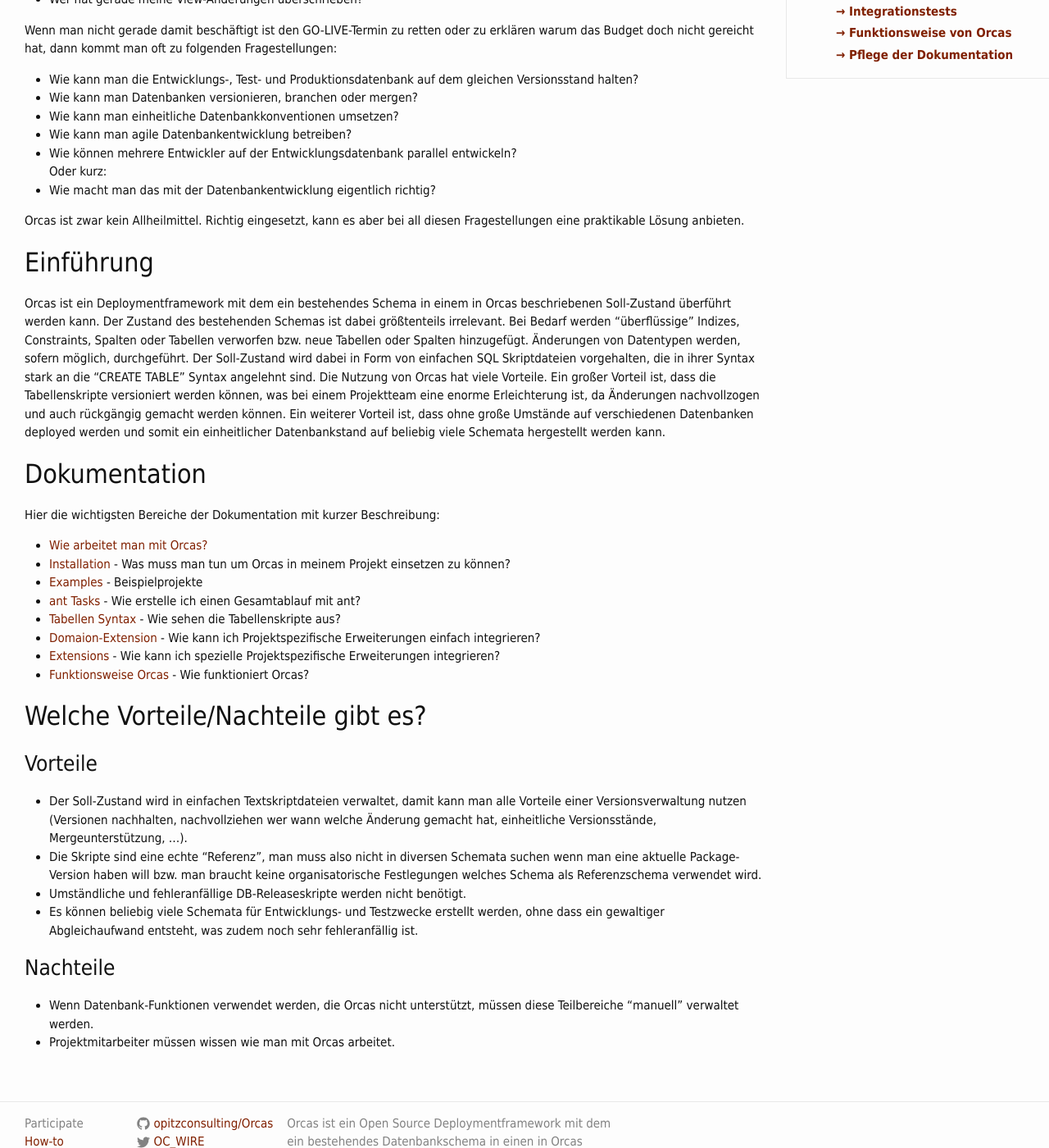
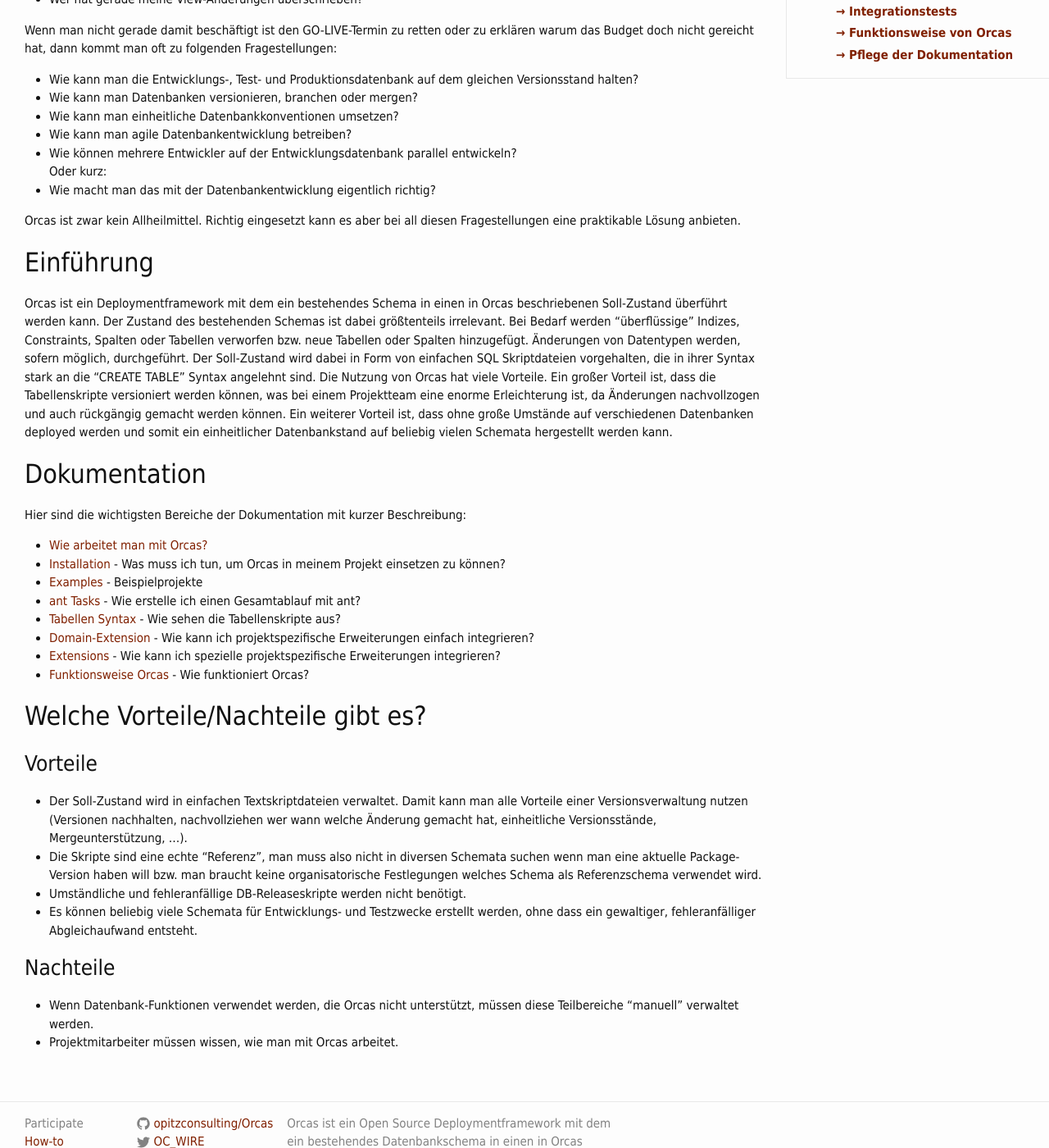
Before and after one commit to opitzconsulting/orcas, a Jekyll site: the page built from _docs/about.md, in a window 1280 px wide and 1400 px high, scrolled down 764 px. Shown: the whole window at 82% size. Built offline with Jekyll 4.4.1, drawn with Linux system fonts in a browser that asks for light colours; some of the changed text lies outside the part shown.

Commit message:
Update about.md
Tippfehlerkorrektur + kleine Umformulierung

```diff
--- a/_docs/about.md
+++ b/_docs/about.md
@@ -32,36 +32,36 @@
 <br/>Oder kurz:
 - Wie macht man das mit der Datenbankentwicklung eigentlich richtig?
 
-Orcas ist zwar kein Allheilmittel. Richtig eingesetzt, kann es aber bei all diesen Fragestellungen eine praktikable Lösung anbieten.
+Orcas ist zwar kein Allheilmittel. Richtig eingesetzt kann es aber bei all diesen Fragestellungen eine praktikable Lösung anbieten.
 
 ##Einführung
 
-Orcas ist ein Deploymentframework mit dem ein bestehendes Schema in einem in Orcas beschriebenen Soll-Zustand überführt werden kann. Der Zustand des bestehenden Schemas ist dabei größtenteils irrelevant. Bei Bedarf werden "überflüssige" Indizes, Constraints, Spalten oder Tabellen verworfen bzw. neue Tabellen oder Spalten hinzugefügt. Änderungen von Datentypen werden, sofern möglich, durchgeführt. Der Soll-Zustand wird dabei in Form von einfachen SQL Skriptdateien vorgehalten, die in ihrer Syntax stark an die "CREATE TABLE" Syntax angelehnt sind.
-Die Nutzung von Orcas hat viele Vorteile. Ein großer Vorteil ist, dass die Tabellenskripte versioniert werden können, was bei einem Projektteam eine enorme Erleichterung ist, da Änderungen nachvollzogen und auch rückgängig gemacht werden können. Ein weiterer Vorteil ist, dass ohne große Umstände auf verschiedenen Datenbanken deployed werden und somit ein einheitlicher Datenbankstand auf beliebig viele Schemata hergestellt werden kann.
+Orcas ist ein Deploymentframework mit dem ein bestehendes Schema in einen in Orcas beschriebenen Soll-Zustand überführt werden kann. Der Zustand des bestehenden Schemas ist dabei größtenteils irrelevant. Bei Bedarf werden "überflüssige" Indizes, Constraints, Spalten oder Tabellen verworfen bzw. neue Tabellen oder Spalten hinzugefügt. Änderungen von Datentypen werden, sofern möglich, durchgeführt. Der Soll-Zustand wird dabei in Form von einfachen SQL Skriptdateien vorgehalten, die in ihrer Syntax stark an die "CREATE TABLE" Syntax angelehnt sind.
+Die Nutzung von Orcas hat viele Vorteile. Ein großer Vorteil ist, dass die Tabellenskripte versioniert werden können, was bei einem Projektteam eine enorme Erleichterung ist, da Änderungen nachvollzogen und auch rückgängig gemacht werden können. Ein weiterer Vorteil ist, dass ohne große Umstände auf verschiedenen Datenbanken deployed werden und somit ein einheitlicher Datenbankstand auf beliebig vielen Schemata hergestellt werden kann.
 
 ##Dokumentation
 
-Hier die wichtigsten Bereiche der Dokumentation mit kurzer Beschreibung:
+Hier sind die wichtigsten Bereiche der Dokumentation mit kurzer Beschreibung:
 
 - [Wie arbeitet man mit Orcas?]({{site.baseurl}}/docs/usage/)
-- [Installation]({{site.baseurl}}/docs/installation/) - Was muss man tun um Orcas in meinem Projekt einsetzen zu können?
+- [Installation]({{site.baseurl}}/docs/installation/) - Was muss ich tun, um Orcas in meinem Projekt einsetzen zu können?
 - [Examples]({{site.baseurl}}/docs/examples/) - Beispielprojekte
 - [ant Tasks]({{site.baseurl}}/docs/ant-tasks/) - Wie erstelle ich einen Gesamtablauf mit ant?
 - [Tabellen Syntax]({{site.baseurl}}/docs/statics-syntax/) - Wie sehen die Tabellenskripte aus?
-- [Domaion-Extension]({{site.baseurl}}/docs/domain-extension/) - Wie kann ich Projektspezifische Erweiterungen einfach integrieren?
-- [Extensions]({{site.baseurl}}/docs/extensions/) - Wie kann ich spezielle Projektspezifische Erweiterungen integrieren?
+- [Domain-Extension]({{site.baseurl}}/docs/domain-extension/) - Wie kann ich projektspezifische Erweiterungen einfach integrieren?
+- [Extensions]({{site.baseurl}}/docs/extensions/) - Wie kann ich spezielle projektspezifische Erweiterungen integrieren?
 - [Funktionsweise Orcas]({{site.baseurl}}/docs/how-it-works/) - Wie funktioniert Orcas?
 
 ##Welche Vorteile/Nachteile gibt es?
 
 ### Vorteile
 
-- Der Soll-Zustand wird in einfachen Textskriptdateien verwaltet, damit kann man alle Vorteile einer Versionsverwaltung nutzen (Versionen nachhalten, nachvollziehen wer wann welche Änderung gemacht hat, einheitliche Versionsstände, Mergeunterstützung, ...).
+- Der Soll-Zustand wird in einfachen Textskriptdateien verwaltet. Damit kann man alle Vorteile einer Versionsverwaltung nutzen (Versionen nachhalten, nachvollziehen wer wann welche Änderung gemacht hat, einheitliche Versionsstände, Mergeunterstützung, ...).
 - Die Skripte sind eine echte "Referenz", man muss also nicht in diversen Schemata suchen wenn man eine aktuelle Package-Version haben will bzw. man braucht keine organisatorische Festlegungen welches Schema als Referenzschema verwendet wird.
 - Umständliche und fehleranfällige DB-Releaseskripte werden nicht benötigt.
-- Es können beliebig viele Schemata für Entwicklungs- und Testzwecke erstellt werden, ohne dass ein gewaltiger Abgleichaufwand entsteht, was zudem noch sehr fehleranfällig ist.
+- Es können beliebig viele Schemata für Entwicklungs- und Testzwecke erstellt werden, ohne dass ein gewaltiger, fehleranfälliger Abgleichaufwand entsteht.
 
 ###Nachteile
 
 - Wenn Datenbank-Funktionen verwendet werden, die Orcas nicht unterstützt, müssen diese Teilbereiche "manuell" verwaltet werden.
-- Projektmitarbeiter müssen wissen wie man mit Orcas arbeitet.
+- Projektmitarbeiter müssen wissen, wie man mit Orcas arbeitet.
```
Also changed, not shown: other parts of _docs/about.md (+2 -2 lines).
